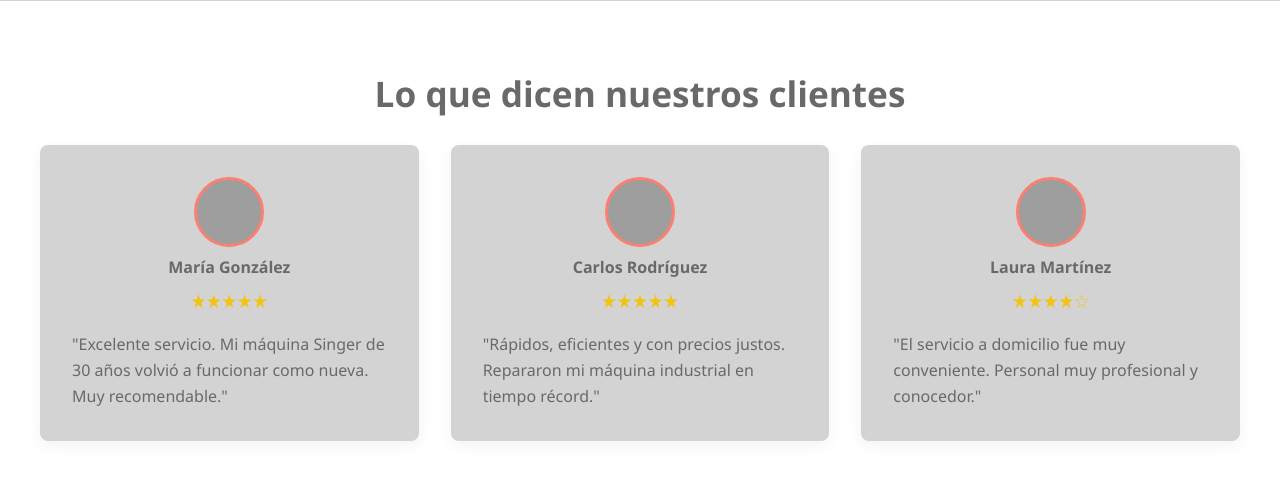
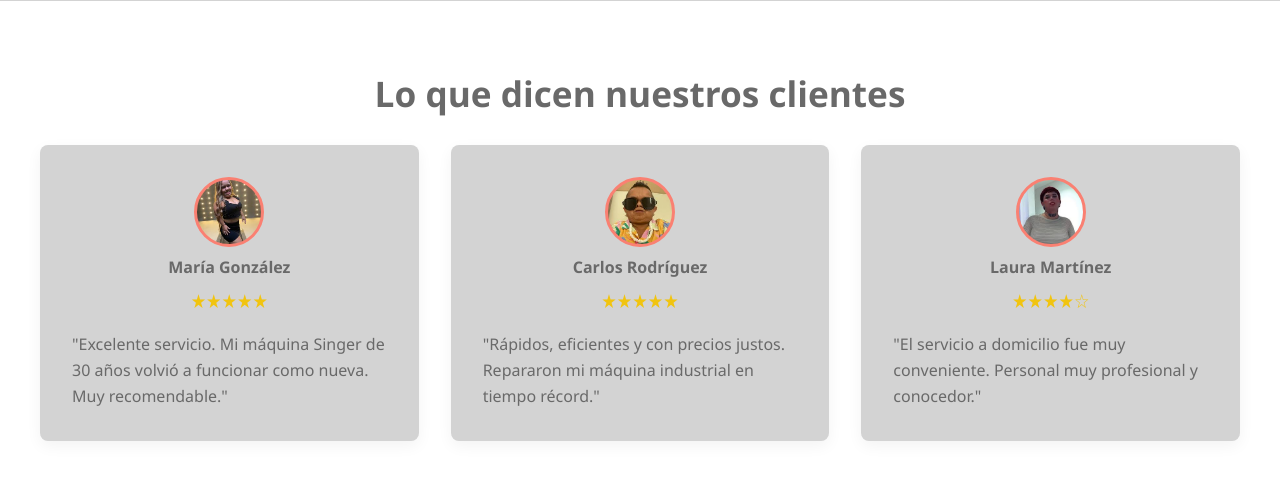
Before and after one commit to elierdev18/AESM, a PHP site: page /html/servicios.html in a window 1280 px wide. Shown: the part 1770-2257 px from the top of the page. Run offline with PHP 8.4, Linux system fonts and the light colour scheme; grey boxes are pictures that could not be loaded.

Commit message:
actualizacion de servicio

```diff
--- a/css/servicios.css
+++ b/css/servicios.css
@@ -105,7 +105,7 @@ header {
 
 /* Banner principal */
 .banner {
-    background-image: linear-gradient(rgba(0, 0, 0, 0.6), rgba(0, 0, 0, 0.6)), url(../../../Downloads/mantenimiento-esencial-para-tu-maquina-de-coser-2.jpg);
+    background-image: linear-gradient(rgba(0, 0, 0, 0.6), rgba(0, 0, 0, 0.6)), url(../img/mantenimiento-esencial-para-tu-maquina-de-coser-2.jpg);
     background-size: cover;
     background-position: center;
     color: var(--color-white);
@@ -261,7 +261,7 @@ header {
     object-fit: cover;
     margin-bottom: 0.5rem;
     border: 3px solid var(--color-salmon);
-    background-image: url(../../../Downloads/shirly.jpg);
+    background-image: url(../img/shirly.jpg);
     background-size: cover;
     background-position: center;
     border-radius: 50%;
@@ -275,7 +275,7 @@ header {
     object-fit: cover;
     margin-bottom: 0.5rem;
     border: 3px solid var(--color-salmon);
-    background-image: url(../../../Downloads/guayaco.jpg);
+    background-image: url(../img/guayaco.jpg);
     background-size: cover;
     background-position: center;
     border-radius: 50%;
@@ -289,7 +289,7 @@ header {
     object-fit: cover;
     margin-bottom: 0.5rem;
     border: 3px solid var(--color-salmon);
-    background-image: url(../../../Downloads/doña\ marta.jpg);
+    background-image: url(../img/doña\ marta.jpg);
     background-size: cover;
     background-position: center;
     border-radius: 50%;
@@ -303,7 +303,7 @@ header {
 
 /* Sección de contacto rápido */
 .contacto-rapido {
-    background-image: linear-gradient(rgba(0, 0, 0, 0.7), rgba(0, 0, 0, 0.7)), url(../../../Downloads/Singer_Argentina_0016_Hero-.jpg);
+    background-image: linear-gradient(rgba(0, 0, 0, 0.7), rgba(0, 0, 0, 0.7)), url(../img/Singer_Argentina_0016_Hero-.jpg);
     background-size: cover;
     background-position: center;
     text-align: center;
```
